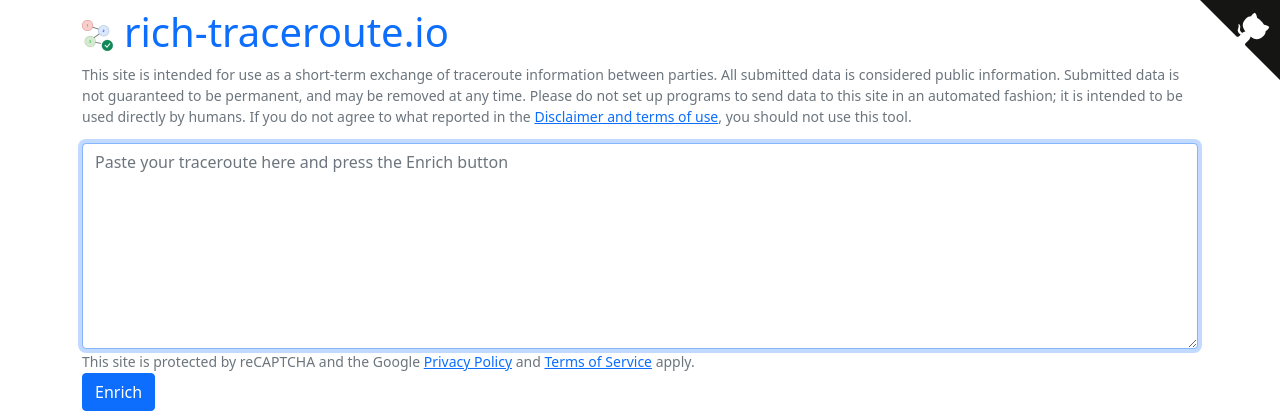
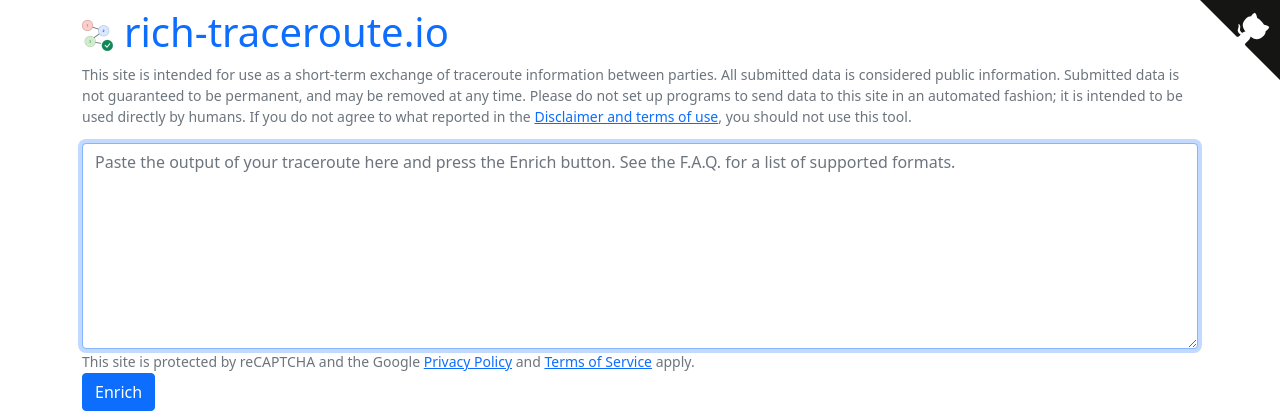
Before and after one commit to pierky/rich-traceroute, a Python web app: template rich_traceroute/web/templates/index.html in a window 1280 px wide. Shown: the top 420 px of the page. Run offline with Jinja, Linux system fonts and the light colour scheme; the template is opened without the code that fills it, so the values that code supplies are empty; some libraries are stand-ins or nearby versions.

Commit message:
Better hint

```diff
--- a/rich_traceroute/web/templates/index.html
+++ b/rich_traceroute/web/templates/index.html
@@ -32,7 +32,7 @@
       class="form-control"
       style="min-width: 100%"
       rows=8
-      placeholder="Paste your traceroute here and press the Enrich button"
+      placeholder="Paste the output of your traceroute here and press the Enrich button. See the F.A.Q. for a list of supported formats."
     >{{ raw }}</textarea>
     <small class="form-text text-muted">This site is protected by reCAPTCHA and the Google
     <a href="https://policies.google.com/privacy">Privacy Policy</a> and
```
